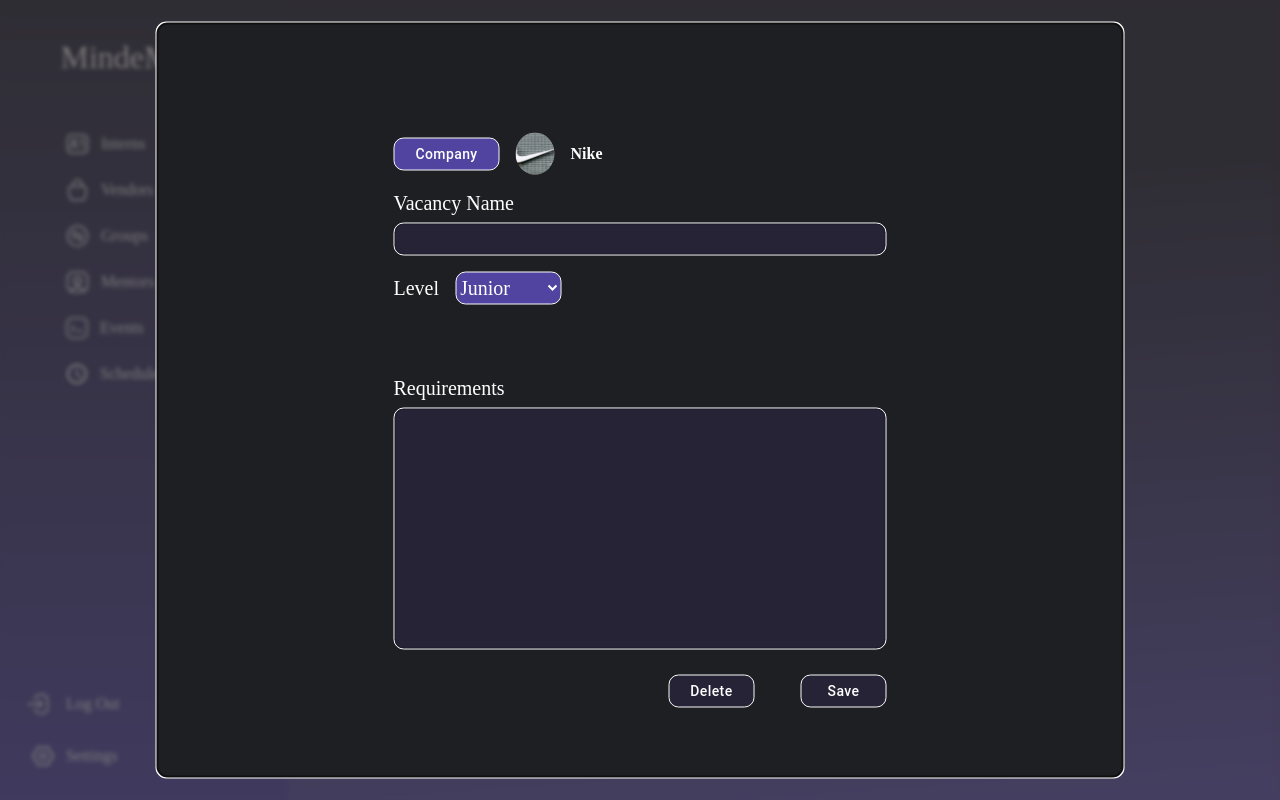
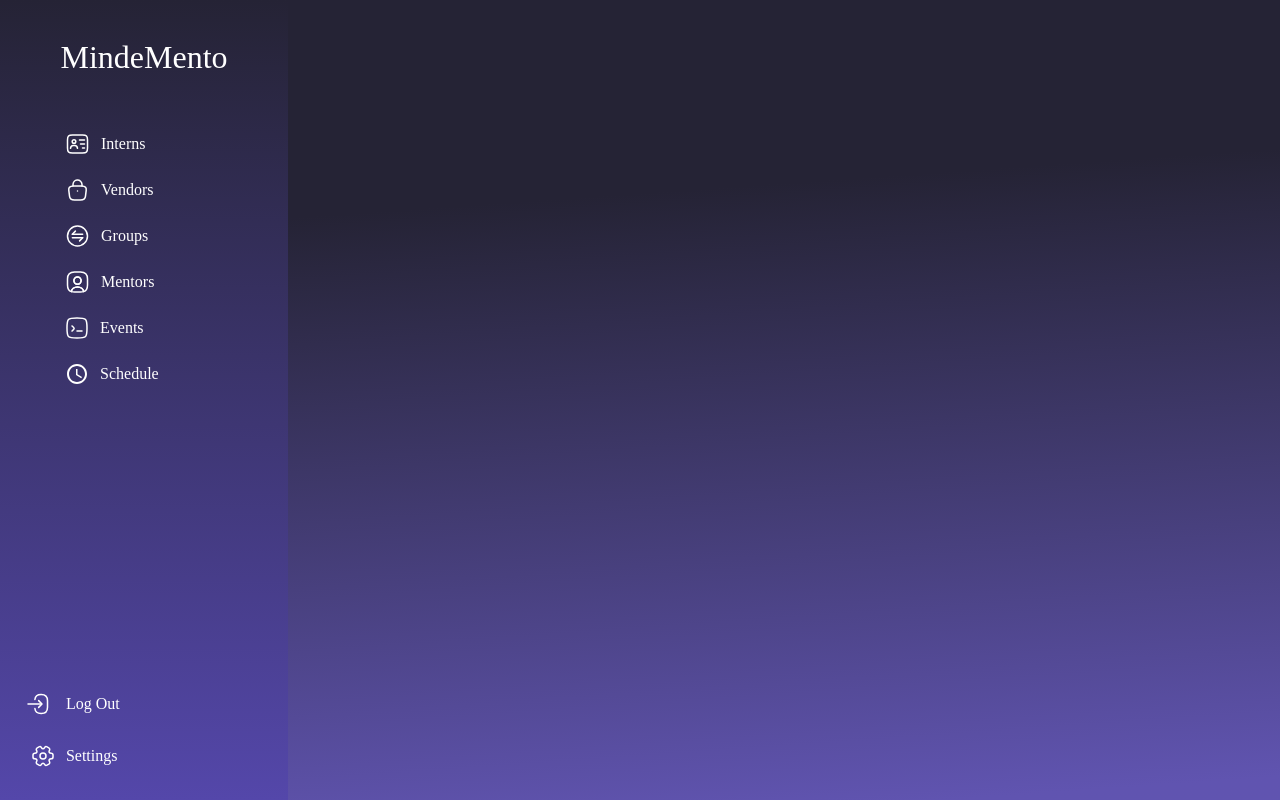
Before and after one commit to alixandr00/MindMentor, a React (Create React App) app: page / in a window 1280 px wide. Built offline with nearby package versions, Linux system fonts and the light colour scheme; a web font is replaced by a local one.

Commit message:
save and finished VendorsModal

```diff
--- a/src/App.js
+++ b/src/App.js
@@ -1,10 +1,8 @@
-import { NewVendorModal } from './components/vendorsModal/NewVendorModal'
 import { AdminLayout } from './layout/AdminLayout'
 
 function App() {
    return (
       <div>
-         <NewVendorModal />
          <AdminLayout />
       </div>
    )
```
